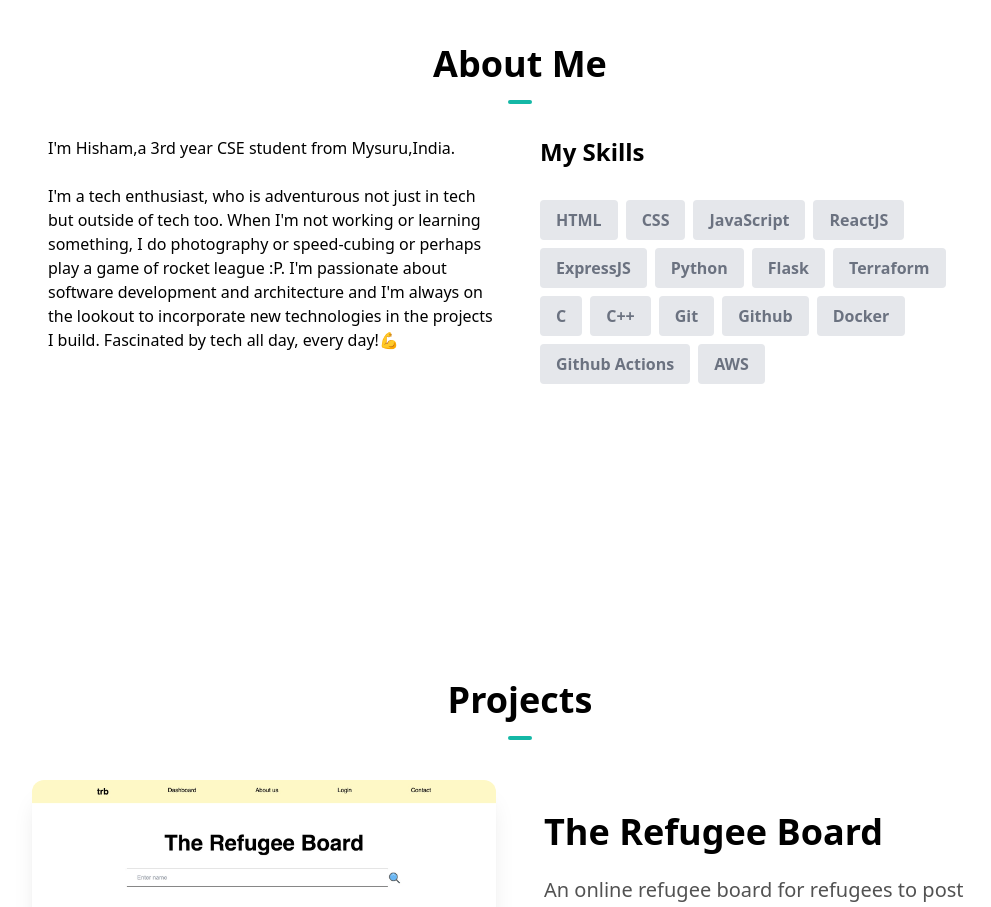
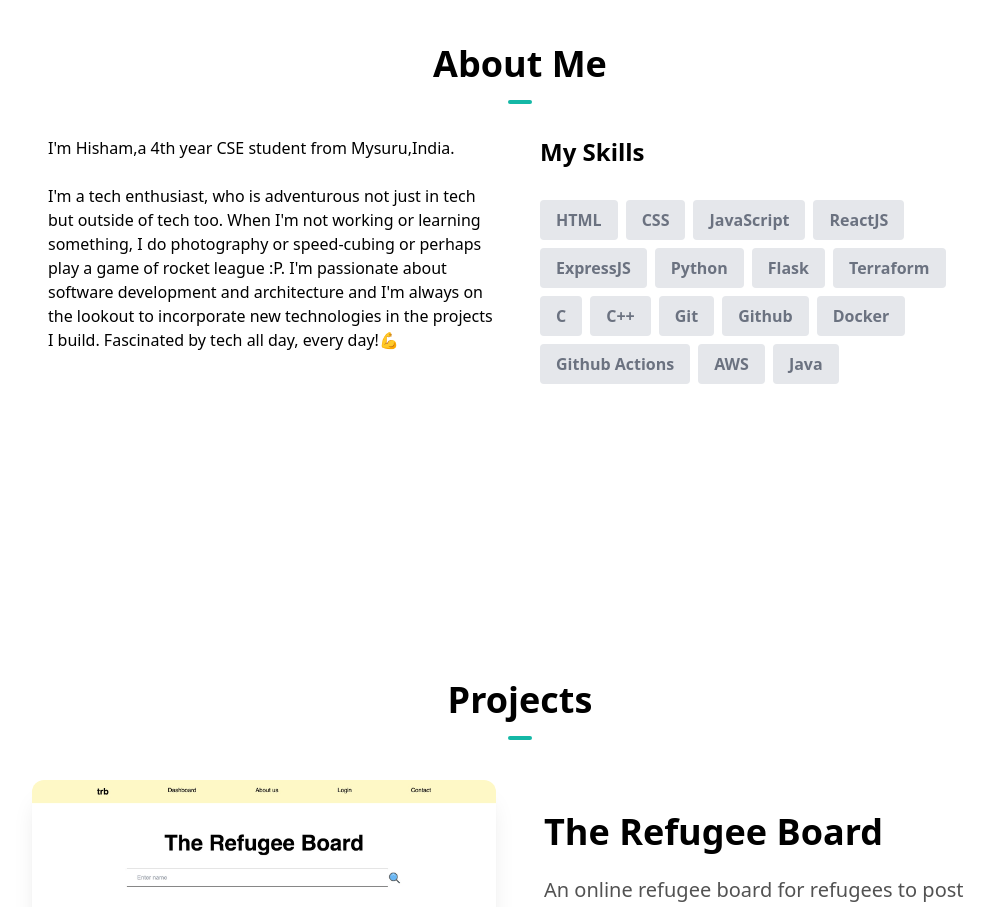
Before and after one commit to sikehish/my-portfolio-website, a Next.js app: page / in a window 1280 px wide. Shown: the part 900-1807 px from the top of the page, without its empty margins (120-1111 px from the left). Built offline with nearby package versions, Linux system fonts and the light colour scheme.

Commit message:
Update AboutSection.tsx

```diff
--- a/components/AboutSection.tsx
+++ b/components/AboutSection.tsx
@@ -3,7 +3,7 @@ import { Link } from "react-scroll/modules"
 import { HiArrowDown } from "react-icons/hi"
 
 const skills = [
- "HTML","CSS", "JavaScript","ReactJS", "ExpressJS", "Python", "Flask", "Terraform", "C", "C++", "Git", "Github", "Docker", "Github Actions", "AWS"]
+ "HTML","CSS", "JavaScript","ReactJS", "ExpressJS", "Python", "Flask", "Terraform", "C", "C++", "Git", "Github", "Docker", "Github Actions", "AWS", "Java"]
 
 const AboutSection = () => {
   return (
@@ -17,7 +17,7 @@ const AboutSection = () => {
         <div className="flex flex-col space-y-10 items-stretch justify-center align-top md:space-x-10 md:space-y-0 md:p-4 md:flex-row md:text-left">
           <div className="md:w-1/2 ">
             <p>
-              I&#39;m Hisham,a 3rd year CSE student from Mysuru,India.
+              I&#39;m Hisham,a 4th year CSE student from Mysuru,India.
             </p>
             <br />
             <p>
```
